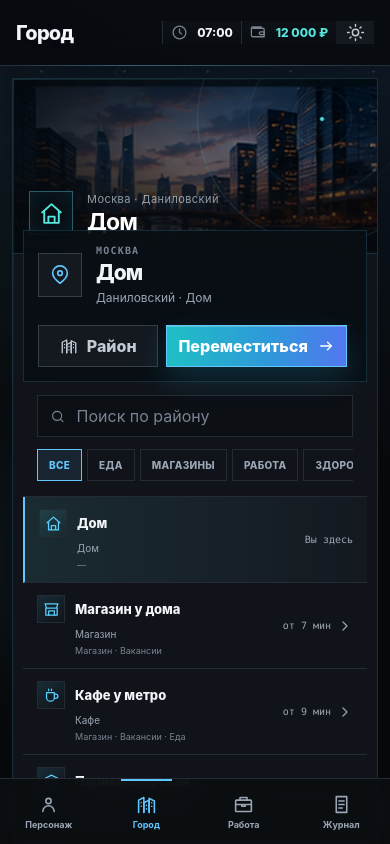
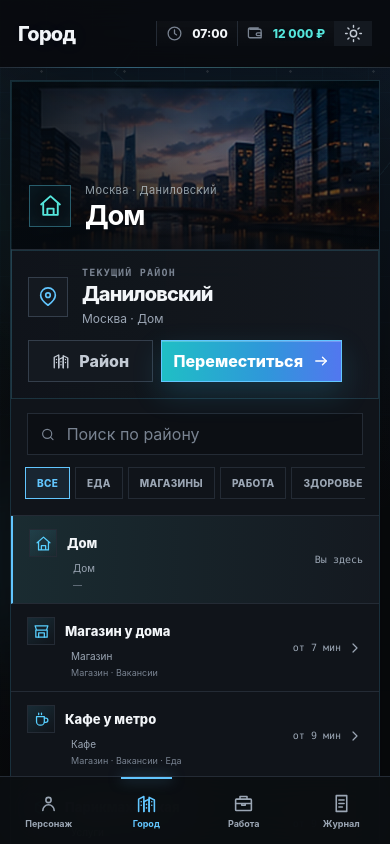
Before and after one commit to Coldqh/LifeSim, a React (Vite) app: page / in a window 390 px wide. Both pictures are taken after a click on the button "Город". Shown: the top 844 px of the page. Built offline with nearby package versions, Linux system fonts and the light colour scheme.

Commit message:
fix: repair responsive layout architecture

```diff
--- a/src/styles.css
+++ b/src/styles.css
@@ -2705,3 +2705,401 @@ body {
     transition-duration: .01ms !important;
   }
 }
+
+
+/* ==========================================================================
+   Layout stability patch — preserves premium visuals without collapsing grids
+   ========================================================================== */
+
+.app-workspace,
+.workspace-content,
+.screen,
+.city-main-column,
+.context-column,
+.city-browser-panel,
+.city-browser-panel__content,
+.commerce-panel,
+.actions-panel {
+  min-width: 0;
+}
+
+.workspace-content {
+  width: min(100%, 1640px);
+  padding-inline: clamp(20px, 2.4vw, 38px);
+}
+
+.city-screen {
+  grid-template-columns: minmax(640px, 1fr) minmax(360px, 430px);
+  gap: 20px;
+}
+
+.city-main-column {
+  display: grid;
+  align-content: start;
+}
+
+.context-column {
+  top: calc(var(--topbar-height) + 20px);
+  gap: 20px;
+}
+
+/* The artwork stays a hero, not a layer over the controls. */
+.location-scene {
+  min-height: clamp(220px, 24vw, 310px);
+  border-bottom: 1px solid var(--line);
+}
+
+.location-scene > img {
+  min-height: inherit;
+}
+
+.city-browser-panel__content {
+  margin-top: 0;
+  padding: 0;
+}
+
+.city-command-header {
+  min-height: 92px;
+  padding: 18px 22px;
+  background: linear-gradient(90deg, color-mix(in srgb, var(--panel) 96%, transparent), color-mix(in srgb, var(--panel-raised) 92%, transparent));
+}
+
+.city-command-header__identity {
+  overflow: hidden;
+}
+
+.city-command-header__actions {
+  flex-wrap: wrap;
+  justify-content: flex-end;
+}
+
+.location-toolbar {
+  padding: 16px 22px;
+}
+
+.location-directory {
+  overflow: hidden;
+}
+
+.location-directory__body {
+  min-width: 0;
+}
+
+.location-directory__head,
+.location-directory__row {
+  grid-template-columns: minmax(190px, 1.3fr) minmax(105px, .64fr) minmax(135px, .9fr) minmax(86px, .48fr);
+  gap: 12px;
+}
+
+.location-directory__row > *,
+.vacancy-row__content,
+.commerce-row__content,
+.action-row__content {
+  min-width: 0;
+}
+
+.location-directory__name strong,
+.vacancy-row__content strong,
+.commerce-row__content strong,
+.action-row__content strong {
+  overflow-wrap: anywhere;
+}
+
+.effect-list {
+  flex-wrap: wrap;
+  row-gap: 3px;
+}
+
+.commerce-panel,
+.actions-panel {
+  overflow: hidden;
+}
+
+.commerce-panel__content {
+  padding-inline: 0;
+}
+
+.commerce-row,
+.action-row,
+.vacancy-row {
+  grid-template-columns: auto minmax(0, 1fr) auto;
+}
+
+.commerce-row__action,
+.action-row > .row-action-button,
+.vacancy-row > .row-action-button {
+  align-self: center;
+}
+
+/* Medium desktop: content stacks before either column becomes unusable. */
+@media (max-width: 1320px) {
+  .city-screen {
+    grid-template-columns: 1fr;
+  }
+
+  .context-column {
+    position: static;
+    grid-template-columns: repeat(2, minmax(0, 1fr));
+    align-items: start;
+  }
+
+  .context-column > .panel:only-child {
+    grid-column: 1 / -1;
+  }
+}
+
+/* Tablet / compact desktop: remove the rail before it crushes the workspace. */
+@media (max-width: 1080px) {
+  :root {
+    --topbar-height: 68px;
+  }
+
+  .app-frame {
+    grid-template-columns: minmax(0, 1fr);
+  }
+
+  .desktop-navigation {
+    display: none;
+  }
+
+  .mobile-navigation {
+    position: fixed;
+    right: 0;
+    bottom: 0;
+    left: 0;
+    z-index: 80;
+    display: grid;
+    grid-template-columns: repeat(4, minmax(0, 1fr));
+    min-height: calc(68px + env(safe-area-inset-bottom));
+    padding-bottom: env(safe-area-inset-bottom);
+    border-top: 1px solid var(--line);
+    background: color-mix(in srgb, var(--navigation) 94%, transparent);
+    backdrop-filter: blur(22px) saturate(130%);
+  }
+
+  .mobile-navigation__item {
+    position: relative;
+    display: grid;
+    place-content: center;
+    justify-items: center;
+    gap: 4px;
+    min-width: 0;
+  }
+
+  .mobile-navigation__item::before {
+    position: absolute;
+    top: 0;
+    right: 24%;
+    left: 24%;
+    height: 2px;
+    background: transparent;
+    content: "";
+  }
+
+  .mobile-navigation__item span {
+    font-size: 9px;
+    font-weight: 750;
+  }
+
+  .mobile-navigation__item--active {
+    color: var(--accent);
+  }
+
+  .mobile-navigation__item--active::before {
+    background: var(--accent);
+    box-shadow: 0 0 14px color-mix(in srgb, var(--accent) 62%, transparent);
+  }
+
+  .top-status-bar {
+    min-height: var(--topbar-height);
+    padding-inline: 18px;
+  }
+
+  .global-status__item--location {
+    display: none;
+  }
+
+  .workspace-content {
+    padding: 18px 18px calc(94px + env(safe-area-inset-bottom));
+  }
+
+  .context-column {
+    grid-template-columns: repeat(2, minmax(0, 1fr));
+  }
+}
+
+/* Wide phones and portrait tablets. */
+@media (max-width: 760px) {
+  .top-status-bar {
+    gap: 10px;
+  }
+
+  .page-identity span,
+  .global-status__item span {
+    display: none;
+  }
+
+  .page-identity h1 {
+    margin: 0;
+    font-size: 20px;
+  }
+
+  .global-status {
+    border: 0;
+    background: transparent;
+  }
+
+  .global-status__item {
+    min-width: 0;
+    padding: 4px 9px;
+    border: 0;
+    border-left: 1px solid var(--line);
+  }
+
+  .global-status__item strong {
+    margin: 0;
+    font-size: 12px;
+  }
+
+  .top-theme-toggle {
+    width: 38px;
+    border: 0;
+  }
+
+  .context-column {
+    grid-template-columns: 1fr;
+  }
+
+  .location-scene {
+    min-height: 190px;
+  }
+
+  .location-scene__content {
+    left: 18px;
+    right: 18px;
+    bottom: 20px;
+  }
+
+  .location-scene__content strong {
+    max-width: calc(100vw - 128px);
+    font-size: clamp(22px, 7vw, 30px);
+  }
+
+  .city-command-header {
+    display: grid;
+    gap: 14px;
+    padding: 16px;
+  }
+
+  .city-command-header__actions {
+    display: grid;
+    grid-template-columns: minmax(0, .82fr) minmax(0, 1.18fr);
+    width: 100%;
+  }
+
+  .city-command-header__actions > button {
+    width: 100%;
+    min-width: 0;
+  }
+
+  .location-toolbar {
+    padding: 14px 16px;
+  }
+
+  .location-directory__head {
+    display: none;
+  }
+
+  .location-directory__row {
+    grid-template-columns: minmax(0, 1fr) auto;
+    gap: 5px 10px;
+    padding: 13px 16px;
+  }
+
+  .location-directory__row > span:nth-child(2),
+  .location-directory__markers {
+    grid-column: 1;
+    margin-left: 44px;
+  }
+
+  .location-directory__row > span:nth-child(2) {
+    color: var(--muted-strong);
+    font-size: 10px;
+  }
+
+  .location-directory__markers {
+    color: var(--muted);
+    font-size: 9px;
+  }
+
+  .location-directory__travel {
+    grid-row: 1 / span 3;
+    grid-column: 2;
+    align-self: center;
+  }
+}
+
+@media (max-width: 520px) {
+  .workspace-content {
+    padding: 12px 10px calc(90px + env(safe-area-inset-bottom));
+  }
+
+  .global-status__item:first-of-type {
+    display: none;
+  }
+
+  .activity-notice {
+    align-items: flex-start;
+  }
+
+  .location-scene {
+    min-height: 164px;
+  }
+
+  .location-scene__icon {
+    width: 42px;
+    height: 42px;
+  }
+
+  .location-scene__radar,
+  .location-scene__signal {
+    display: none;
+  }
+
+  .city-command-header__icon {
+    width: 40px;
+    height: 40px;
+  }
+
+  .city-command-header__identity h2 {
+    font-size: 20px;
+    white-space: normal;
+  }
+
+  .segmented-filters {
+    margin-inline: -2px;
+  }
+
+  .commerce-row,
+  .action-row,
+  .vacancy-row {
+    grid-template-columns: auto minmax(0, 1fr);
+  }
+
+  .commerce-row__action,
+  .action-row > .row-action-button,
+  .vacancy-row > .row-action-button {
+    grid-column: 1 / -1;
+    width: 100%;
+  }
+
+  .commerce-row__action {
+    grid-template-columns: 1fr auto;
+    align-items: center;
+    justify-items: start;
+  }
+
+  .commerce-row__action button {
+    justify-self: end;
+  }
+}
--- a/src/ui/dashboard/Dashboard.tsx
+++ b/src/ui/dashboard/Dashboard.tsx
@@ -236,6 +236,7 @@ export function Dashboard({
 
           {activeTab === 'city' ? (
             <section className="screen screen-enter city-screen">
+              <div className="city-main-column">
                 <LocationPanel
                   city={locationState.city}
                   district={locationState.district}
@@ -247,6 +248,7 @@ export function Dashboard({
                   onMoveLocation={onMoveLocation}
                   onApplyForJob={onApplyForJob}
                 />
+              </div>
 
               <aside className="context-column">
                 <ShopPanel shop={locationState.shop} products={locationState.shopProducts} onBuyProduct={onBuyProduct} />
--- a/src/ui/dashboard/LocationPanel.tsx
+++ b/src/ui/dashboard/LocationPanel.tsx
@@ -169,9 +169,9 @@ export function LocationPanel({
           <div className="city-command-header__identity">
             <div className="city-command-header__icon"><Icon name="pin" size={22} /></div>
             <div>
-              <span className="section-kicker">{city?.name ?? 'Город'}</span>
-              <h2>{location?.name ?? 'Место не найдено'}</h2>
-              <p>{district?.name ?? 'Район не найден'} · {location ? LOCATION_TYPE_LABELS[location.type] : '—'}</p>
+              <span className="section-kicker">Текущий район</span>
+              <h2>{district?.name ?? 'Район не найден'}</h2>
+              <p>{city?.name ?? 'Город'} · {location ? LOCATION_TYPE_LABELS[location.type] : '—'}</p>
             </div>
           </div>
           <div className="city-command-header__actions">
```
Also changed, not shown: 1 other file (tests, documents, lock files or other folders). Lines whose indentation alone changed are shown as unchanged.
